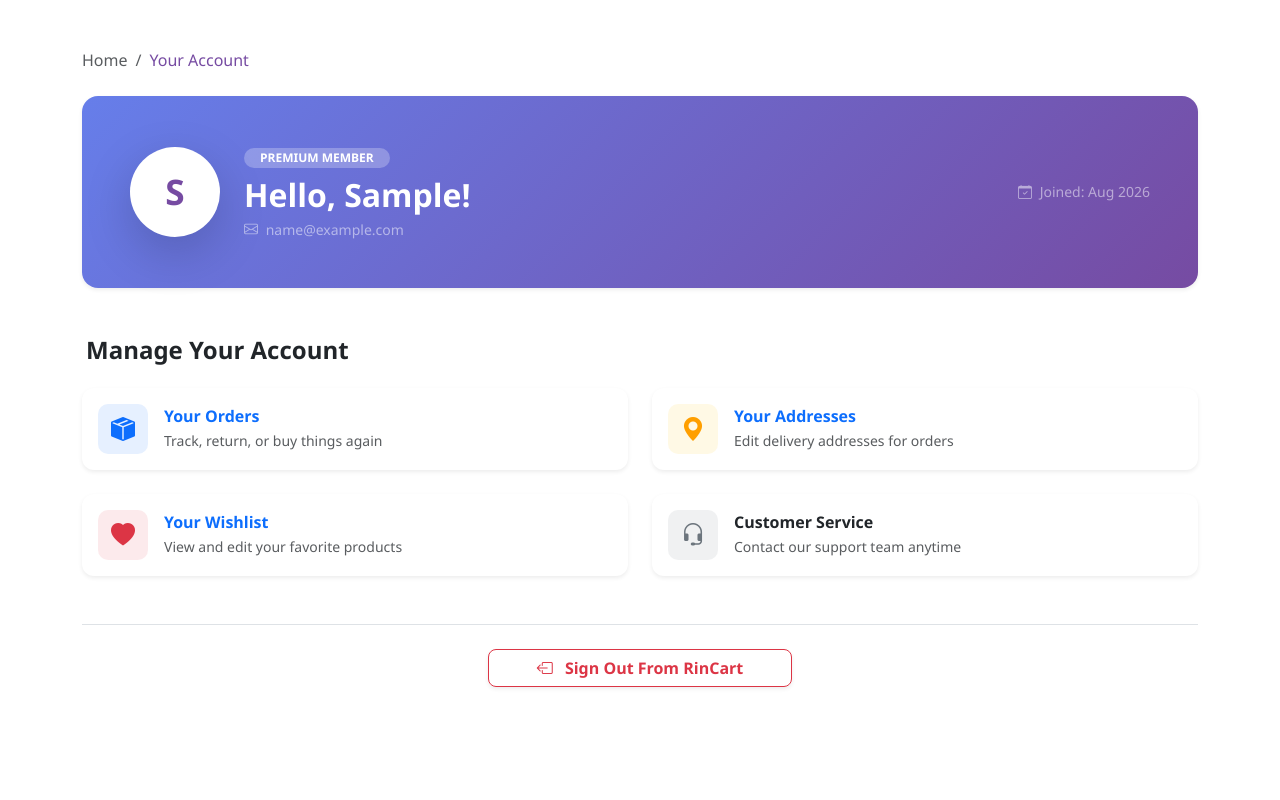
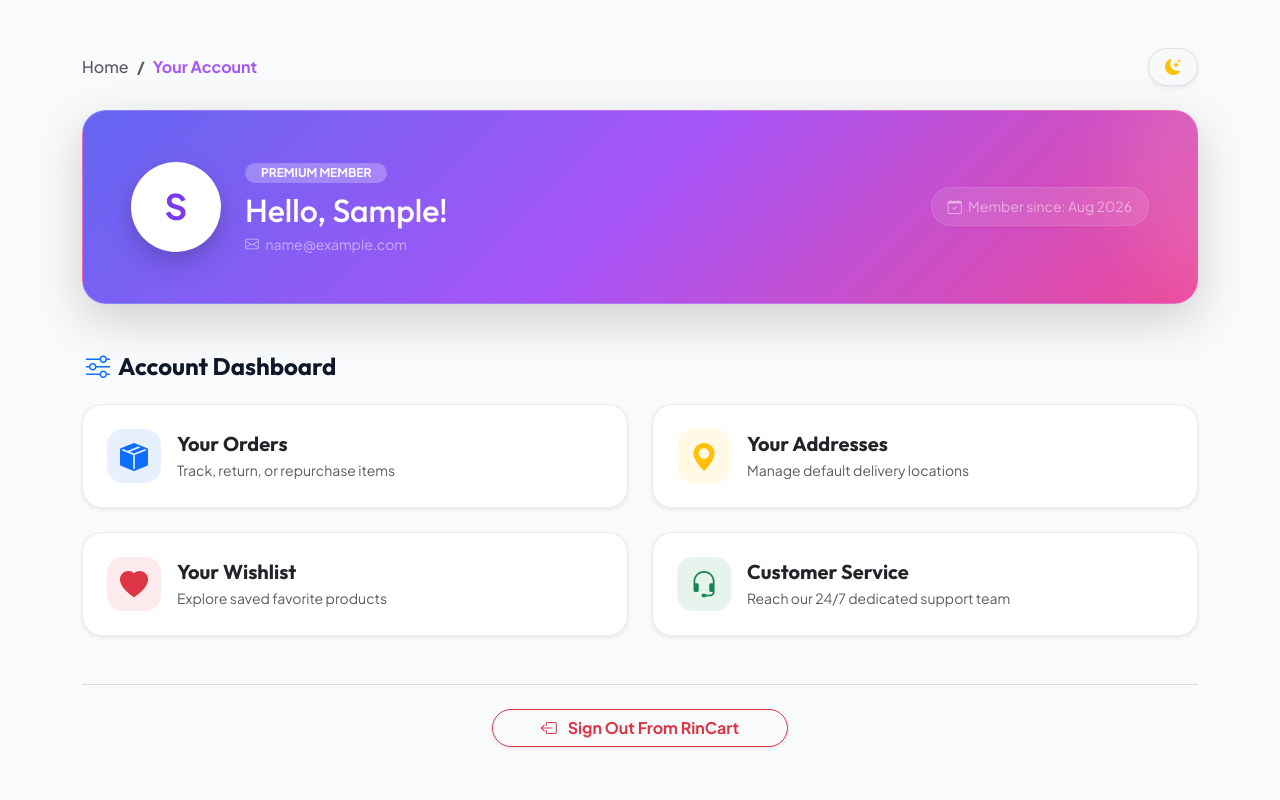
Before and after one commit to nihalyp/Rincart, a Django app: page /account/ in a window 1280 px wide. Run offline with Django 5.2, Linux system fonts and the light colour scheme; the visitor is signed in with stand-in values (Sample User, id 1).

Commit message:
Enhance account page layout and theme toggle
Updated HTML structure and styles for account page, including theme toggle functionality and improved layout.

```diff
--- a/rincartapp/templates/account.html
+++ b/rincartapp/templates/account.html
@@ -1,191 +1,309 @@
 <!DOCTYPE html>
-<html lang="en">
+<html lang="en" data-bs-theme="light">
 <head>
     <meta charset="UTF-8">
     <meta name="viewport" content="width=device-width, initial-scale=1.0">
-    <title>Your Account - RinCart</title>
-    <!-- Bootstrap & Icons -->
+    <title>Your Account — RinCart</title>
+
+    <!-- 🔤 Google Fonts -->
+    <link rel="preconnect" href="https://fonts.googleapis.com">
+    <link rel="preconnect" href="https://fonts.gstatic.com" crossorigin>
+    <link href="https://fonts.googleapis.com/css2?family=Outfit:wght@400;500;600;700;800&family=Plus+Jakarta+Sans:wght@400;500;600;700&display=swap" rel="stylesheet">
+
+    <!-- 🎨 Bootstrap 5.3.3 & Icons -->
     <link href="https://cdn.jsdelivr.net/npm/bootstrap@5.3.3/dist/css/bootstrap.min.css" rel="stylesheet">
     <link href="https://cdn.jsdelivr.net/npm/bootstrap-icons@1.11.3/font/bootstrap-icons.min.css" rel="stylesheet">
+
     <style>
+        :root {
+            --brand-gold: #ffb703;
+            --brand-gradient: linear-gradient(135deg, #6366f1 0%, #a855f7 50%, #ec4899 100%);
+            --brand-glow: rgba(168, 85, 247, 0.25);
+
+            --bg-light: #f8fafc;
+            --bg-dark: #030712;
+
+            --card-light: #ffffff;
+            --card-dark: #0f172a;
+
+            --border-light: rgba(226, 232, 240, 0.8);
+            --border-dark: rgba(255, 255, 255, 0.08);
+
+            --transition-smooth: all 0.3s cubic-bezier(0.34, 1.56, 0.64, 1);
+        }
+
         body {
+            font-family: 'Plus Jakarta Sans', sans-serif;
+            background-color: var(--bg-light);
+            color: #0f172a;
+            transition: background-color 0.4s ease, color 0.4s ease;
+            min-height: 100vh;
+        }
 
-            font-family: 'Segoe UI', system-ui, -apple-system, sans-serif;
+        [data-bs-theme="dark"] body {
+            background-color: var(--bg-dark) !important;
+            color: #f8fafc !important;
         }
+
+        h1, h2, h3, h4, h5, h6 {
+            font-family: 'Outfit', sans-serif;
+        }
+
+        /* 👑 Hero Profile Card */
         .profile-header {
-            background: linear-gradient(135deg, #667eea 0%, #764ba2 100%);
+            background: var(--brand-gradient);
             color: white;
-            border-radius: 16px;
+            border-radius: 24px;
+            box-shadow: 0 20px 40px var(--brand-glow);
+            position: relative;
+            overflow: hidden;
+            border: 1px solid rgba(255, 255, 255, 0.2);
         }
-        .account-card {
-            border: none;
-            transition: all 0.25s ease;
-            cursor: pointer;
-            border-radius: 12px;
+
+        .profile-header::before {
+            content: '';
+            position: absolute;
+            top: -50%;
+            right: -20%;
+            width: 300px;
+            height: 300px;
+            background: rgba(255, 255, 255, 0.12);
+            border-radius: 50%;
+            filter: blur(40px);
+            pointer-events: none;
         }
-        .account-card:hover {
-            transform: translateY(-3px);
-            box-shadow: 0 10px 20px rgba(0,0,0,0.08) !important;
-        }
-        .icon-box {
-            width: 50px;
-            height: 50px;
-            border-radius: 10px;
+
+        .profile-avatar {
+            width: 90px;
+            height: 90px;
+            font-size: 2.2rem;
+            background: #ffffff;
+            color: #7c3aed;
+            border-radius: 50%;
             display: flex;
             align-items: center;
             justify-content: center;
+            box-shadow: 0 10px 25px rgba(0, 0, 0, 0.2);
+            border: 3px solid rgba(255, 255, 255, 0.5);
+            font-weight: 800;
+        }
+
+        /* 🎛️ Interactive Grid Account Cards */
+        .account-card-link {
+            text-decoration: none !important;
+            color: inherit !important;
+            display: block;
+            height: 100%;
+        }
+
+        .account-card {
+            border-radius: 20px;
+            background: var(--card-light);
+            border: 1px solid var(--border-light);
+            transition: var(--transition-smooth);
+            overflow: hidden;
+        }
+
+        [data-bs-theme="dark"] .account-card {
+            background: var(--card-dark);
+            border-color: var(--border-dark);
+        }
+
+        .account-card-link:hover .account-card {
+            transform: translateY(-6px);
+            box-shadow: 0 20px 30px -10px var(--brand-glow);
+            border-color: #a855f7;
+        }
+
+        .icon-box {
+            width: 54px;
+            height: 54px;
+            border-radius: 16px;
+            display: flex;
+            align-items: center;
+            justify-content: center;
+            transition: var(--transition-smooth);
+            flex-shrink: 0;
+        }
+
+        .account-card-link:hover .icon-box {
+            transform: scale(1.1) rotate(5deg);
+        }
+
+        /* 📍 Breadcrumb & Header Buttons */
+        .breadcrumb-item a {
+            transition: var(--transition-smooth);
+        }
+
+        .breadcrumb-item a:hover {
+            color: #a855f7 !important;
+        }
+
+        .btn-theme-toggle {
+            transition: var(--transition-smooth);
+            border-radius: 99px;
+        }
+
+        .btn-theme-toggle:hover {
+            transform: scale(1.05);
         }
     </style>
 </head>
-<body>
+<body class="d-flex flex-column">
 
-    <div class="container py-5">
-        <!-- 🧭 ബ്രെഡ്ക്രംബ് നാവിഗേഷൻ (ആമസോൺ സ്റ്റൈൽ) -->
-        <nav aria-label="breadcrumb" class="mb-4">
-            <ol class="breadcrumb">
-                <li class="breadcrumb-item"><a href="{% url 'home' %}" class="text-decoration-none text-muted">Home</a></li>
-                <li class="breadcrumb-item active fw-medium" aria-current="page" style="color: #764ba2;">Your Account</li>
+    <div class="container py-4 py-md-5">
+
+        <!-- 🧭 Breadcrumb Navigation & Dynamic Header Tools -->
+        <div class="d-flex align-items-center justify-content-between mb-4">
+            <nav aria-label="breadcrumb">
+                <ol class="breadcrumb mb-0">
+                    <li class="breadcrumb-item"><a href="{% url 'home' %}" class="text-decoration-none text-muted fw-medium">Home</a></li>
+                    <li class="breadcrumb-item active fw-bold" aria-current="page" style="color: #a855f7;">Your Account</li>
                 </ol>
             </nav>
 
-        <!-- 👤 പ്രൊഫൈൽ കാർഡ് സെക്ഷൻ -->
-        <div class="profile-header p-4 p-md-5 mb-5 shadow-sm d-flex flex-column flex-md-row align-items-center gap-4">
+            <!-- Dark Mode Toggle Button -->
+            <button id="darkModeToggle" class="btn btn-theme-toggle btn-light border px-3 py-1.5 d-flex align-items-center gap-2 shadow-sm">
+                <i id="darkModeIcon" class="bi bi-moon-stars-fill text-warning"></i>
+            </button>
+        </div>
+
+        <!-- 👤 Hero Profile Banner Card -->
+        <div class="profile-header p-4 p-md-5 mb-5 shadow-lg d-flex flex-column flex-md-row align-items-center gap-4">
             <div class="position-relative">
-                <!-- യൂസറുടെ ഫസ്റ്റ് ലെറ്റർ വെച്ചുള്ള പ്രൊഫൈൽ ഐക്കൺ -->
-                <div class="bg-white text-primary rounded-circle d-flex align-items-center justify-content-center fw-bold shadow-lg" style="width: 90px; height: 90px; font-size: 2.2rem; color: #764ba2 !important;">
+                <div class="profile-avatar">
                     {{ request.user.username|slice:":1"|upper }}
                 </div>
             </div>
             <div class="text-center text-md-start me-md-auto">
-                <span class="badge bg-white bg-opacity-25 text-white mb-2 rounded-pill px-3 py-1.5 text-uppercase tracking-wider small">Premium Member</span>
-                <h2 class="fw-bold mb-1">Hello, {% if request.user.first_name %}{{ request.user.first_name }}{% else %}{{ request.user.username }}{% endif %}!</h2>
+                <span class="badge bg-white bg-opacity-25 text-white mb-2 rounded-pill px-3 py-1.5 text-uppercase tracking-wider small fw-bold">Premium Member</span>
+                <h2 class="fw-extrabold mb-1">Hello, {% if request.user.first_name %}{{ request.user.first_name }}{% else %}{{ request.user.username }}{% endif %}!</h2>
                 <p class="mb-0 text-white-50 small"><i class="bi bi-envelope me-1"></i> {{ request.user.email }}</p>
             </div>
             <div class="text-center text-md-end text-white-50 small">
-                <p class="mb-0"><i class="bi bi-calendar-check me-1"></i> Joined: {{ request.user.date_joined|date:"M Y" }}</p>
+                <p class="mb-0 bg-white bg-opacity-10 px-3 py-2 rounded-pill border border-white border-opacity-10">
+                    <i class="bi bi-calendar-check me-1"></i> Member since: {{ request.user.date_joined|date:"M Y" }}
+                </p>
             </div>
         </div>
 
-        <!-- 🎛️ മെയിൻ ഓപ്ഷൻസ് ഗ്രിഡ് (ആമസോൺ കാർഡ് ലേഔട്ട്) -->
-        <h4 class="fw-bold text-dark mb-4 px-1">Manage Your Account</h4>
+        <!-- 🎛️ Account Management Dashboard Options -->
+        <h4 class="fw-bold mb-4 px-1 d-flex align-items-center gap-2">
+            <i class="bi bi-sliders text-primary"></i> Account Dashboard
+        </h4>
 
         <div class="row g-4">
-            <!-- കാർഡ് 1: ഓർഡറുകൾ -->
-            <div class="col-12 col-md-12 col-lg-6">
-                <div class="card account-card p-3 h-100 shadow-sm">
+
+            <!-- Card 1: Orders -->
+            <div class="col-12 col-md-6">
+                <a href="{% url 'view_deals' %}" class="account-card-link">
+                    <div class="card account-card p-4 h-100 shadow-sm">
                         <div class="d-flex align-items-center gap-3">
                             <div class="icon-box bg-primary bg-opacity-10 text-primary">
-                            <i class="bi bi-box-seam-fill fs-4"></i>
-                        </div>
-                        <a href="{% url 'view_deals' %}" class="text-decoration-none">
-                        <div>
-                            <h6 class="fw-bold mb-1">Your Orders</h6>
-                            <p class="text-muted small mb-0">Track, return, or buy things again</p>
-                        </div>
-                        </a>
-                    </div>
-                </div>
-            </div>
-
-            <!-- കാർഡ് 3: അഡ്രസ്സ് -->
-            <div class="col-12 col-md-12 col-lg-6">
-                <div class="card account-card p-3 h-100 shadow-sm">
-                    <div class="d-flex align-items-center gap-3">
-                        <div class="icon-box bg-warning bg-opacity-10 text-warning">
-                            <i class="bi bi-geo-alt-fill fs-4" style="color: #ff9f00;"></i>
-                        </div>
-                        <a href="{% url 'address_edit' %}" class="text-decoration-none">
-                        <div>
-                            <h6 class="fw-bold mb-1">Your Addresses</h6>
-                            <p class="text-muted small mb-0">Edit delivery addresses for orders</p>
-                        </div>
-                        </a>
-                    </div>
-                </div>
-            </div>
-
-
-
-            <!-- കാർഡ് 5: വിഷ്‌ലിസ്റ്റ് -->
-            <div class="col-12 col-md-12 col-lg-6">
-                <div class="card account-card p-3 h-100 shadow-sm">
-                    <div class="d-flex align-items-center gap-3">
-                        <div class="icon-box bg-danger bg-opacity-10 text-danger">
-                            <i class="bi bi-heart-fill fs-4"></i>
-                        </div>
-                        <a href="{% url 'wishlist' %}" class="text-decoration-none">
-                        <div>
-                            <h6 class="fw-bold mb-1">Your Wishlist</h6>
-                            <p class="text-muted small mb-0">View and edit your favorite products</p>
-                        </div>
-                        </a>
-                    </div>
-                </div>
-            </div>
-            <!-- കാർഡ് 6: കസ്റ്റമർ സർവീസ് -->
-            <div class="col-12 col-md-12 col-lg-6">
-                <a href="{% url 'contact' %}" class="text-decoration-none">
-                    <div class="card account-card p-3 h-100 shadow-sm">
-                        <div class="d-flex align-items-center gap-3">
-                            <div class="icon-box bg-secondary bg-opacity-10 text-secondary">
-                                <i class="bi bi-headset fs-4"></i>
+                                <i class="bi bi-box-seam-fill fs-3"></i>
                             </div>
                             <div>
-                                <h6 class="fw-bold mb-1">Customer Service</h6>
-                                <p class="text-muted small mb-0">Contact our support team anytime</p>
+                                <h6 class="fw-bold mb-1 fs-5">Your Orders</h6>
+                                <p class="text-muted small mb-0">Track, return, or repurchase items</p>
                             </div>
                         </div>
                     </div>
                 </a>
             </div>
+
+            <!-- Card 2: Addresses -->
+            <div class="col-12 col-md-6">
+                <a href="{% url 'address_edit' %}" class="account-card-link">
+                    <div class="card account-card p-4 h-100 shadow-sm">
+                        <div class="d-flex align-items-center gap-3">
+                            <div class="icon-box bg-warning bg-opacity-10 text-warning">
+                                <i class="bi bi-geo-alt-fill fs-3"></i>
+                            </div>
+                            <div>
+                                <h6 class="fw-bold mb-1 fs-5">Your Addresses</h6>
+                                <p class="text-muted small mb-0">Manage default delivery locations</p>
+                            </div>
+                        </div>
+                    </div>
+                </a>
             </div>
 
-        <!-- 🚪 ലോഗ് ഔട്ട് ബട്ടൺ സെക്ഷൻ -->
-        <div class="text-center mt-5 pt-4 border-top">
-            <a  href="/accounts/logout/" class="btn btn-outline-danger px-5 py-2.5 fw-bold rounded-3 shadow-sm">
+            <!-- Card 3: Wishlist -->
+            <div class="col-12 col-md-6">
+                <a href="{% url 'wishlist' %}" class="account-card-link">
+                    <div class="card account-card p-4 h-100 shadow-sm">
+                        <div class="d-flex align-items-center gap-3">
+                            <div class="icon-box bg-danger bg-opacity-10 text-danger">
+                                <i class="bi bi-heart-fill fs-3"></i>
+                            </div>
+                            <div>
+                                <h6 class="fw-bold mb-1 fs-5">Your Wishlist</h6>
+                                <p class="text-muted small mb-0">Explore saved favorite products</p>
+                            </div>
+                        </div>
+                    </div>
+                </a>
+            </div>
+
+            <!-- Card 4: Customer Support -->
+            <div class="col-12 col-md-6">
+                <a href="{% url 'contact' %}" class="account-card-link">
+                    <div class="card account-card p-4 h-100 shadow-sm">
+                        <div class="d-flex align-items-center gap-3">
+                            <div class="icon-box bg-success bg-opacity-10 text-success">
+                                <i class="bi bi-headset fs-3"></i>
+                            </div>
+                            <div>
+                                <h6 class="fw-bold mb-1 fs-5">Customer Service</h6>
+                                <p class="text-muted small mb-0">Reach our 24/7 dedicated support team</p>
+                            </div>
+                        </div>
+                    </div>
+                </a>
+            </div>
+
+        </div>
+
+        <!-- 🚪 Sign Out Action Button -->
+        <div class="text-center mt-5 pt-4 border-top border-secondary border-opacity-25">
+            <a href="/accounts/logout/" class="btn btn-outline-danger px-5 py-2.5 fw-bold rounded-pill shadow-sm transition-all">
                 <i class="bi bi-box-arrow-left me-2"></i> Sign Out From RinCart
             </a>
         </div>
     </div>
 
+    <!-- Bootstrap Bundle JS -->
     <script src="https://cdn.jsdelivr.net/npm/bootstrap@5.3.3/dist/js/bootstrap.bundle.min.js"></script>
+
+    <!-- 💡 Dark Theme Controller JS Engine -->
     <script>
         const toggleBtn = document.getElementById('darkModeToggle');
         const themeIcon = document.getElementById('darkModeIcon');
-            const themeText = document.getElementById('darkModeText');
         const htmlElement = document.documentElement;
 
-            // മുൻപ് സെറ്റ് ചെയ്ത തീം ഉണ്ടോ എന്ന് പരിശോധിക്കുന്നു (Local Storage)
-            const savedTheme = localStorage.getItem('theme');
-            if (savedTheme) {
+        // Retrieve and initialize theme
+        const savedTheme = localStorage.getItem('theme') || 'light';
         htmlElement.setAttribute('data-bs-theme', savedTheme);
         updateButton(savedTheme);
-            }
 
         toggleBtn.addEventListener('click', () => {
-                // നിലവിലെ തീം ഏതാണെന്ന് നോക്കുന്നു
             const currentTheme = htmlElement.getAttribute('data-bs-theme');
-                let newTheme = 'light';
+            const newTheme = currentTheme === 'dark' ? 'light' : 'dark';
 
-                if (currentTheme === 'light' || !currentTheme) {
-                    newTheme = 'dark';
-                }
-
-                // തീം മാറ്റുന്നു
             htmlElement.setAttribute('data-bs-theme', newTheme);
-                localStorage.setItem('theme', newTheme); // പേജ് റീഫ്രഷ് ചെയ്താലും മാറതിരിക്കാൻ
+            localStorage.setItem('theme', newTheme);
             updateButton(newTheme);
         });
 
-            // തീം മാറുന്നതിനനുസരിച്ച് ബട്ടണിലെ ഐക്കണും ടെക്സ്റ്റും മാറ്റാൻ
         function updateButton(theme) {
             if (theme === 'dark') {
-                themeIcon.className = 'bi bi-sun-fill text-warning'; // സൂര്യന്റെ ഐക്കൺ
+                themeIcon.className = 'bi bi-sun-fill text-warning';
+                toggleBtn.classList.replace('btn-light', 'btn-dark');
             } else {
-                themeIcon.className = 'bi bi-moon-stars-fill text-warning'; // ചന്ദ്രന്റെ ഐക്കൺ (Navbar എപ്പോഴും ഡാർക്ക് ആയതുകൊണ്ട് text-warning തന്നെയാണ് ഭംഗി)
+                themeIcon.className = 'bi bi-moon-stars-fill text-warning';
+                toggleBtn.classList.replace('btn-dark', 'btn-light');
             }
         }
-
     </script>
 </body>
 </html>
```
Lines whose indentation alone changed are shown as unchanged.
